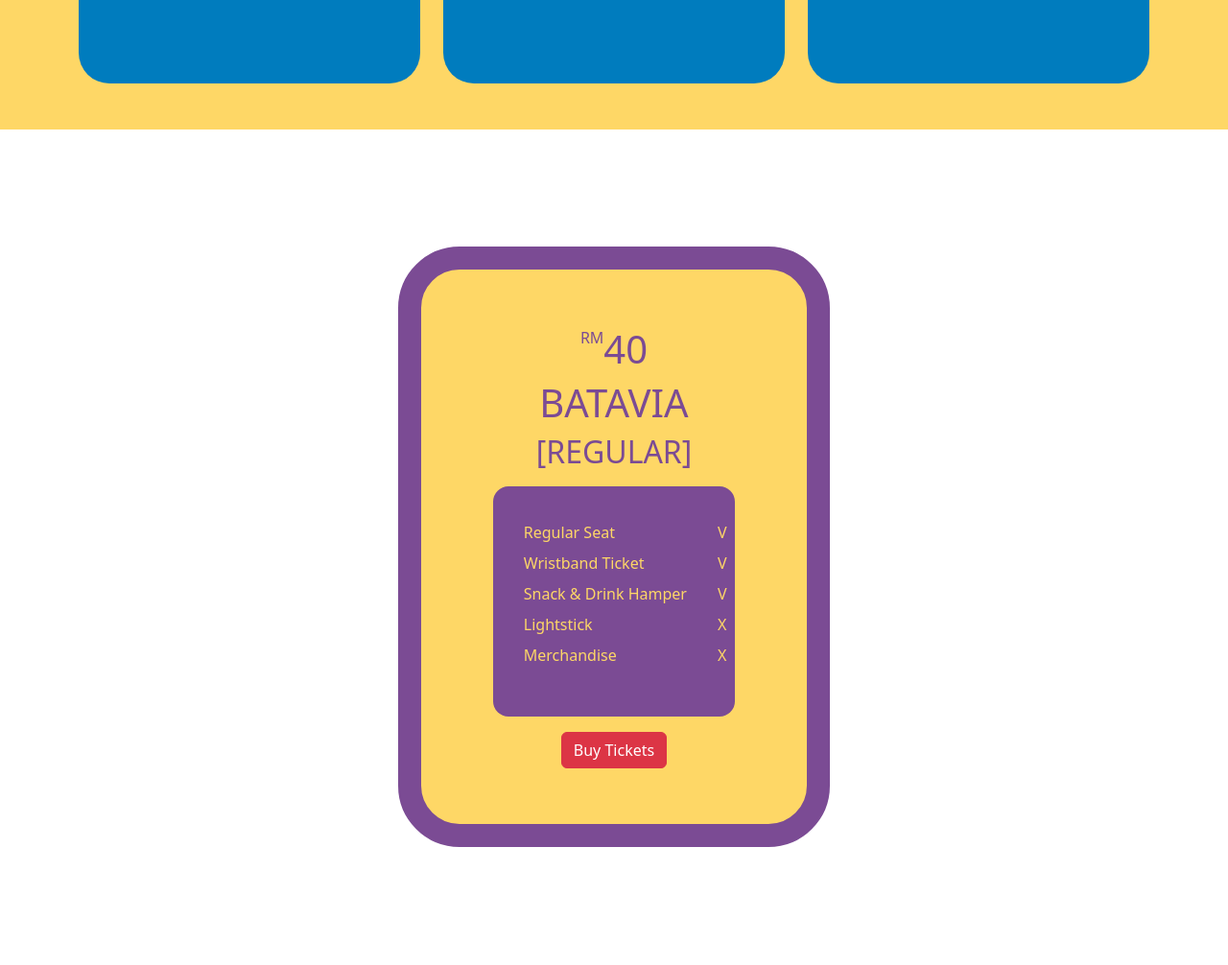
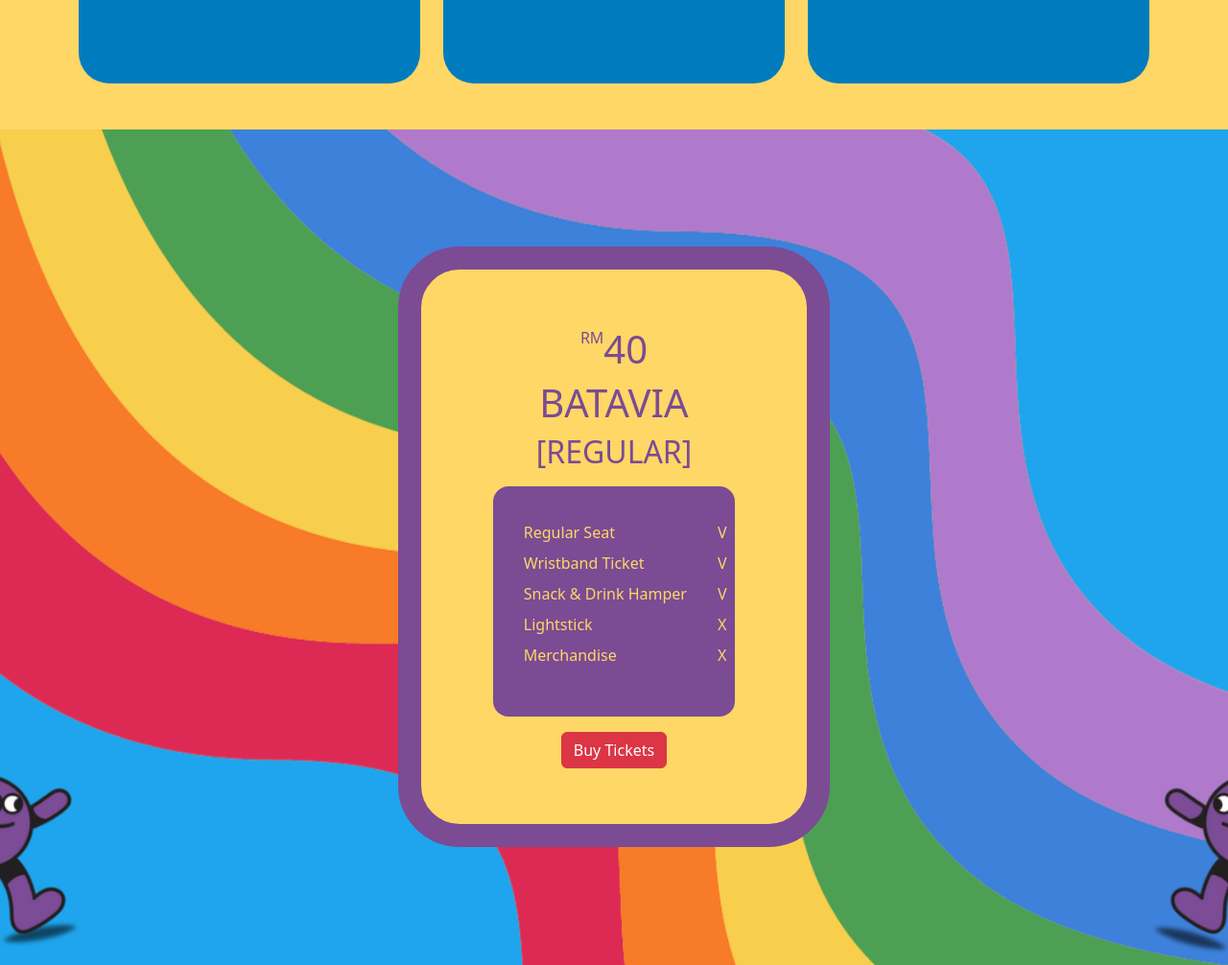
Before and after one commit to HasyaHasyi/PRI, a website built with Vite: page index.html in a window 1280 px wide. Shown: the part 1900-2906 px from the top of the page at 96% size. Built offline with nearby package versions, Linux system fonts and the light colour scheme.

Commit message:
Bg added

```diff
--- a/index.html
+++ b/index.html
@@ -138,7 +138,7 @@
       </div>
     </div>
     <!-- Div tiket -->
-    <div>
+    <div class ="bg-ticket">
       <div
         style="padding: 5%"
         class="justify-content-center align-content-center row"
--- a/style.css
+++ b/style.css
@@ -44,6 +44,7 @@ h-custom{
   height: 10rem;
 }
 
+
 .bg-about{
   background-image: url(./public/images/ABOUT\ PAGE.png);
   background-repeat: no-repeat;
@@ -76,3 +77,10 @@ h-custom{
   list-style-type: none;
   text-align: left;
 }
+
+.bg-ticket{
+  background-image: url(./public/images/BG\ TICKET.png);
+  background-repeat: no-repeat;
+  background-position: center;
+  background-size: cover;
+}
--- a/ticket/ticket.css
+++ b/ticket/ticket.css
@@ -1,5 +1,6 @@
 body{
     background-color: yellow;
+
 }
 
 strong {
```
